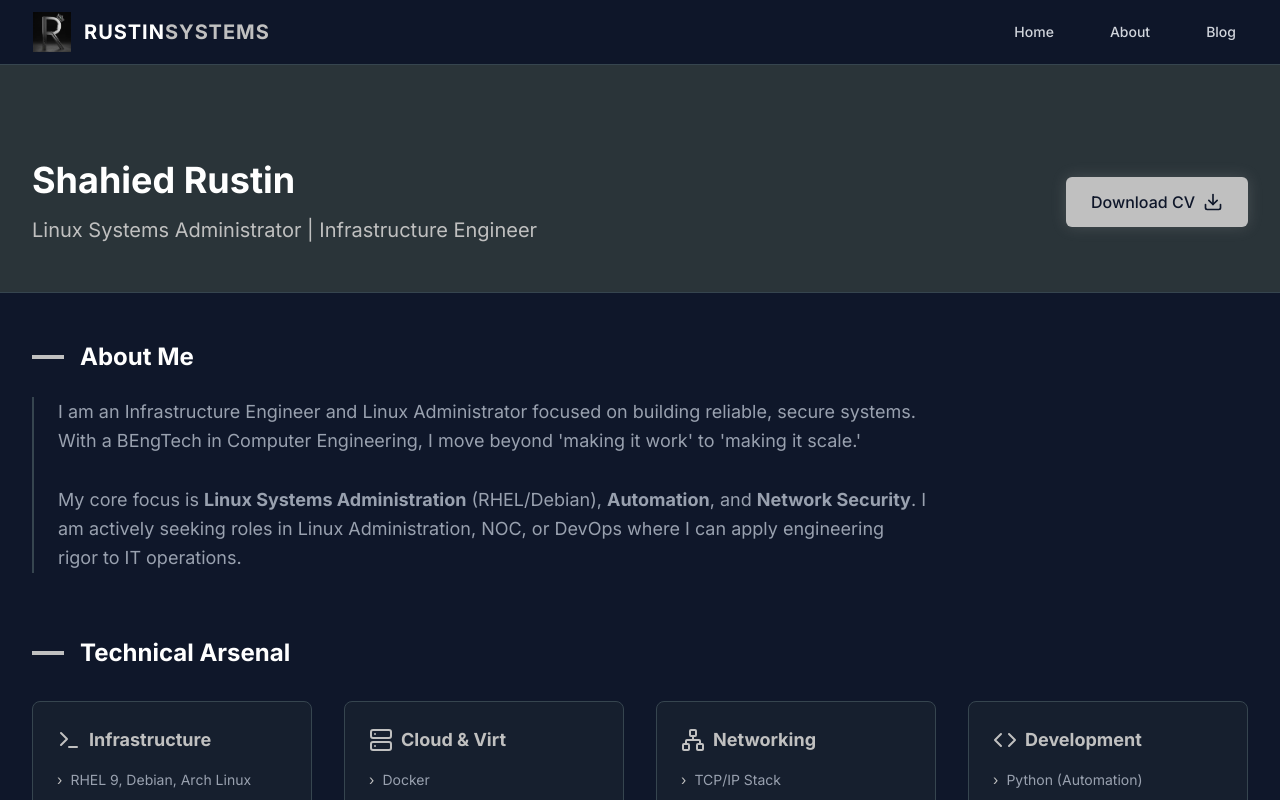
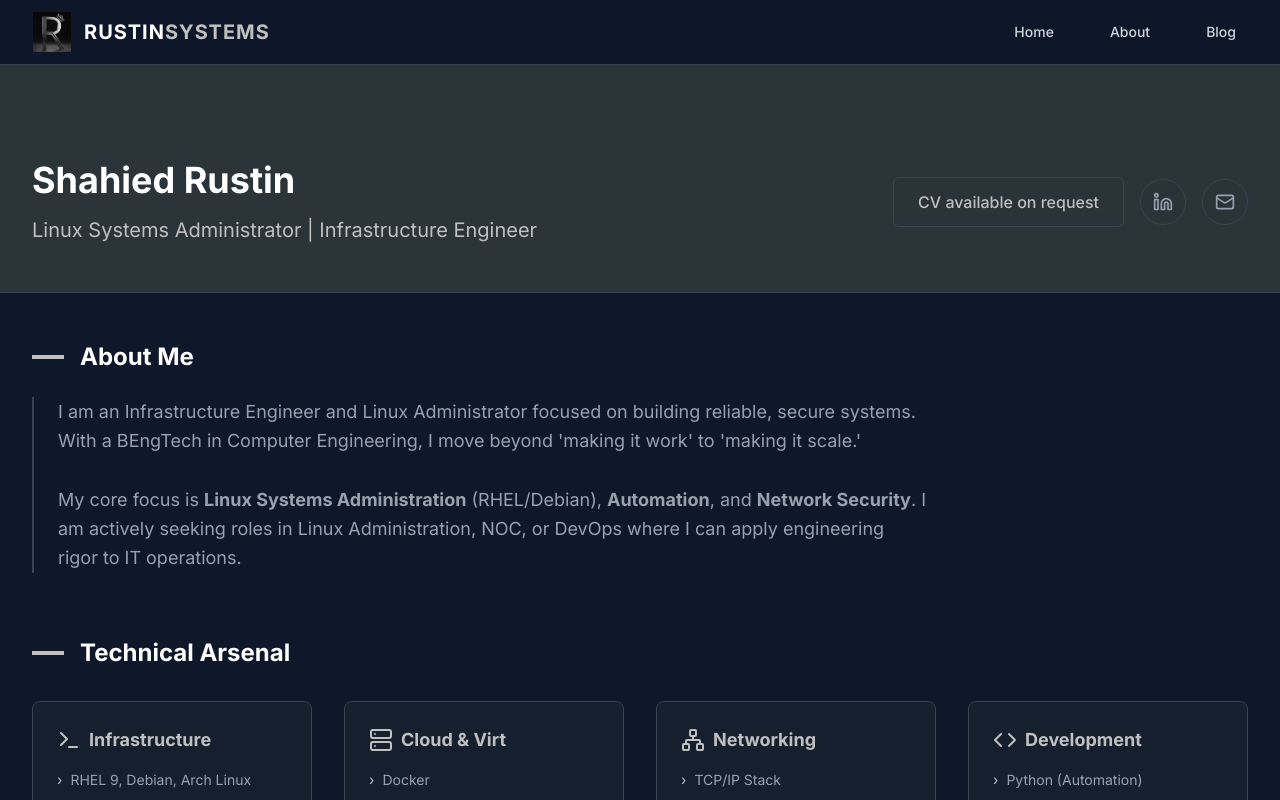
Before and after one commit to rustinsystems/rustinsystems.com, a Next.js app: page /portfolio in a window 1280 px wide. Shown: the top 800 px of the page. Built offline with nearby package versions, Linux system fonts and the light colour scheme.

Commit message:
removed CV

```diff
--- a/src/app/page.tsx
+++ b/src/app/page.tsx
@@ -167,7 +167,7 @@ export default async function Home() {
             Get a consultation to discuss how we can improve your business systems.
           </p>
           <a
-            href="mailto:contact@rustinsystems.com"
+            href="mailto:shahied@rustinsystems.com"
             className="inline-flex items-center justify-center px-8 py-4 border border-transparent text-lg font-medium rounded-md text-slate-900 bg-silver hover:bg-white transition-all duration-300 shadow-[0_0_20px_rgba(192,192,192,0.3)]"
           >
             Consult on Infrastructure
--- a/src/app/portfolio/page.tsx
+++ b/src/app/portfolio/page.tsx
@@ -1,6 +1,6 @@
 import ProjectCard from "@/components/ProjectCard";
 import Link from "next/link";
-import { Cpu, Code, Terminal, GraduationCap, Briefcase, Award, Server, Network } from "lucide-react";
+import { Cpu, Code, Terminal, GraduationCap, Briefcase, Award, Server, Network, Linkedin, Mail } from "lucide-react";
 
 export default function Portfolio() {
     const skills = {
@@ -119,14 +119,21 @@ export default function Portfolio() {
                         <h1 className="text-4xl font-bold text-white mb-4 font-mono">Shahied Rustin</h1>
                         <p className="text-xl text-silver font-mono">Linux Systems Administrator | Infrastructure Engineer</p>
                     </div>
-                    <a
-                        href="/Shahied_Rustin_Linux_Admin.pdf"
-                        download
-                        className="mt-6 md:mt-0 inline-flex items-center px-6 py-3 border border-transparent text-base font-medium rounded-md text-slate-900 bg-silver hover:bg-white transition-all duration-300 shadow-[0_0_15px_rgba(192,192,192,0.2)]"
-                    >
-                        <span className="mr-2">Download CV</span>
-                        <svg xmlns="http://www.w3.org/2000/svg" width="20" height="20" viewBox="0 0 24 24" fill="none" stroke="currentColor" strokeWidth="2" strokeLinecap="round" strokeLinejoin="round"><path d="M21 15v4a2 2 0 0 1-2 2H5a2 2 0 0 1-2-2v-4" /><polyline points="7 10 12 15 17 10" /><line x1="12" x2="12" y1="15" y2="3" /></svg>
-                    </a>
+                    <div className="mt-6 md:mt-0 flex flex-col md:flex-row items-center gap-4">
+                        <span className="inline-flex items-center px-6 py-3 border border-charcoal text-base font-medium rounded-md text-silver bg-gunmetal/80 cursor-default">
+                            CV available on request
+                        </span>
+                        <div className="flex space-x-4">
+                            <a href="https://www.linkedin.com/in/shahied-rustin/" target="_blank" rel="noopener noreferrer" className="text-gray-400 hover:text-white transition-colors bg-gunmetal/80 p-3 rounded-full border border-charcoal hover:border-silver flex items-center justify-center">
+                                <Linkedin className="h-5 w-5" />
+                                <span className="sr-only">LinkedIn</span>
+                            </a>
+                            <a href="mailto:shahied@rustinsystems.com" className="text-gray-400 hover:text-white transition-colors bg-gunmetal/80 p-3 rounded-full border border-charcoal hover:border-silver flex items-center justify-center">
+                                <Mail className="h-5 w-5" />
+                                <span className="sr-only">Email</span>
+                            </a>
+                        </div>
+                    </div>
                 </div>
             </div>
 
--- a/src/components/Footer.tsx
+++ b/src/components/Footer.tsx
@@ -19,11 +19,11 @@ export default function Footer() {
                             <Github className="h-6 w-6" />
                             <span className="sr-only">GitHub</span>
                         </a>
-                        <a href="https://www.linkedin.com/company/rustin-systems" className="text-gray-400 hover:text-white transition-colors">
+                        <a href="https://www.linkedin.com/in/shahied-rustin/" className="text-gray-400 hover:text-white transition-colors" target="_blank" rel="noopener noreferrer">
                             <Linkedin className="h-6 w-6" />
                             <span className="sr-only">LinkedIn</span>
                         </a>
-                        <a href="mailto:contact@rustinsystems.com" className="text-gray-400 hover:text-white transition-colors">
+                        <a href="mailto:shahied@rustinsystems.com" className="text-gray-400 hover:text-white transition-colors">
                             <Mail className="h-6 w-6" />
                             <span className="sr-only">Email</span>
                         </a>
```
